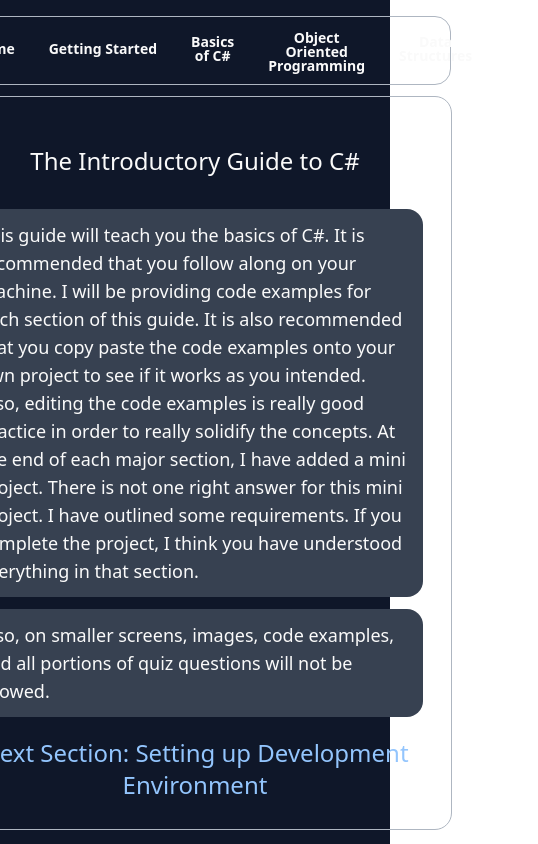
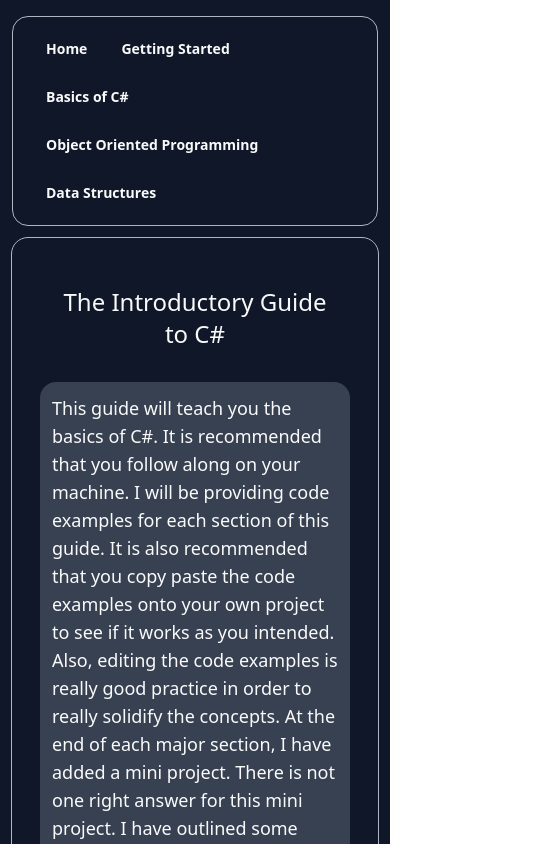
Before and after one commit to Rohit685/studyguide, a Next.js app: page / in a window 390 px wide. Shown: the top 844 px of the page, 538 px wide, since content can reach past the window. Built offline with nearby package versions, Linux system fonts and the light colour scheme.

Commit message:
fix: navbar responsiveness

```diff
--- a/components/TOC.js
+++ b/components/TOC.js
@@ -5,7 +5,7 @@ const TOC = () => {
         <>
             <div className="navbar rounded-2xl border mb-3">
                 <div className="flex justify-evenly flex-1 px-2">
-                    <div className="flex items-stretch">
+                    <div className="flex flex-wrap items-stretch">
                         <a className="btn btn-ghost rounded-btn" href={"/"}>Home</a>
                         <a className="btn btn-ghost rounded-btn" href={"/setupenv"}>Getting Started</a>
                         <div className="dropdown">
```
